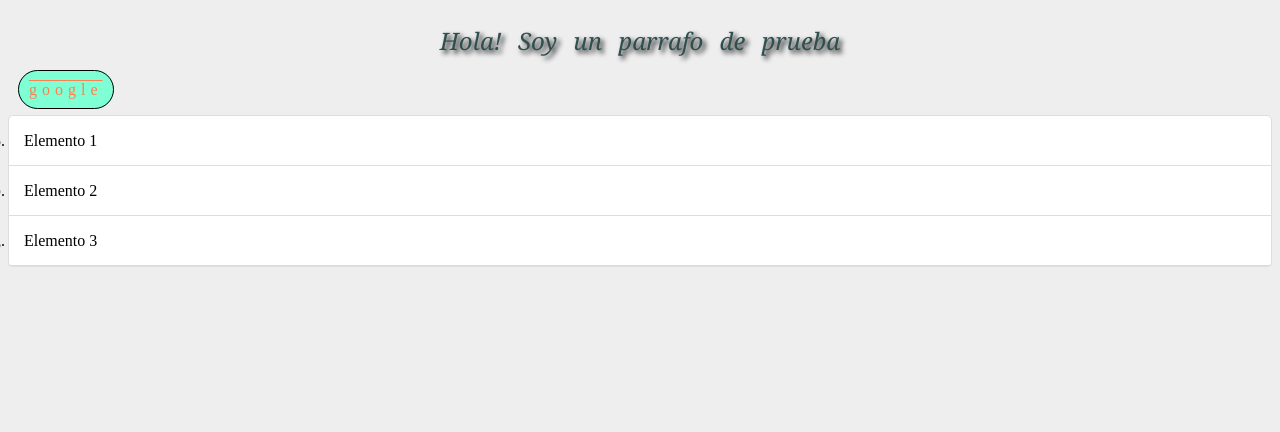
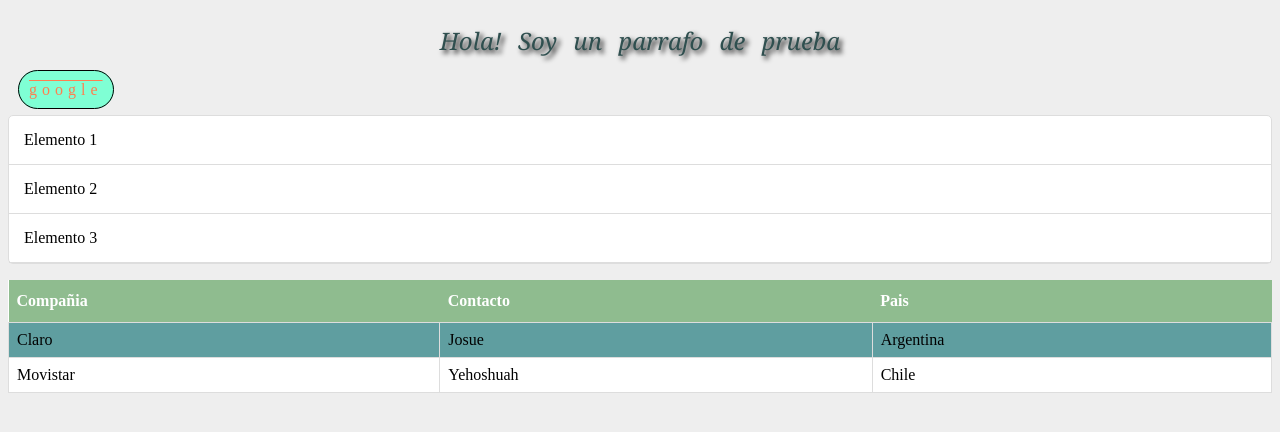
Before and after one commit to Josue-code-lanch/CSS, a plain HTML site: page CSS textos/index.html in a window 1280 px wide. Drawn offline with Linux system fonts and the light colour scheme.

Commit message:
Tablas en CSS

```diff
--- a/CSS textos/index.html
+++ b/CSS textos/index.html
@@ -13,5 +13,22 @@
         <li>Elemento 2</li>
         <li>Elemento 3</li>
     </ul>
+    <table>
+        <tr>
+            <th>Compañia</th>
+            <th>Contacto</th>
+            <th>Pais</th>
+        </tr>
+        <tr>
+            <td>Claro</td>
+            <td>Josue</td>
+            <td>Argentina</td>
+        </tr>
+        <tr>
+            <td>Movistar</td>
+            <td>Yehoshuah</td>
+            <td>Chile</td>
+        </tr>
+    </table>
 </body>
 </html>
--- a/CSS textos/main.css
+++ b/CSS textos/main.css
@@ -52,10 +52,35 @@ ul {
 }
 
 ul li {
-    list-style-type: georgian;
+    list-style-type: none;
 }
 
 li {
     border-bottom: solid 1px #ddd;
     padding: 15px;
 }
+
+table {
+    width: 100%;
+    background-color: white;
+    border-collapse: collapse;
+}
+
+tr:nth-child(even) {
+    background-color: cadetblue;
+}
+
+td {
+    border: solid 1px #ddd;
+    padding: 8px;
+}
+
+table th {
+    background-color: darkseagreen;
+    color: white;
+    text-align: left;
+    padding-top: 12px;
+    padding-bottom: 12px;
+    padding-left: 8px;
+    padding-right: 8px;
+}
```
